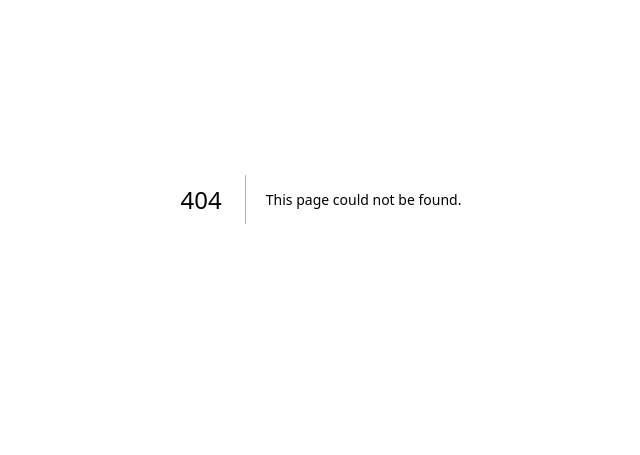
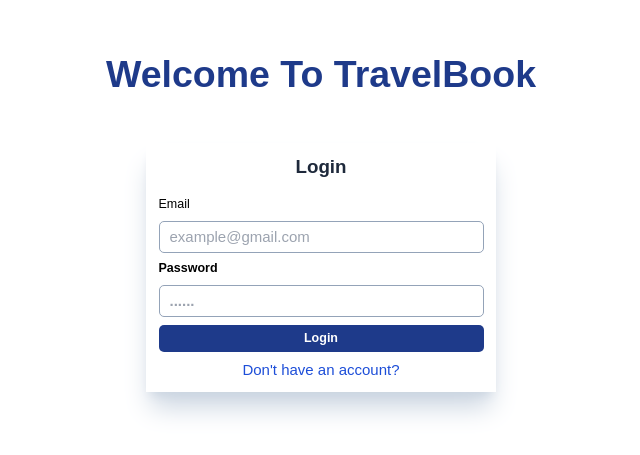
Before and after one commit to Mudassirpk/travel-app, a Next.js app: page /registeration in a window 1280 px wide. Before the commit this address had no page. Shown: the part 201-656 px from the top of the page, without its empty margins (319-959 px from the left). Built offline with nearby package versions, Linux system fonts and the light colour scheme.

Commit message:
added registeration forms

```diff
--- /dev/null
+++ b/components/Registeration/Login.tsx
@@ -0,0 +1,73 @@
+import { useState } from "react";
+
+type Props = {
+  toggleForm: Function;
+};
+
+type formType = {
+  email: string;
+  password: string;
+};
+const Login: React.FC<Props> = ({ toggleForm }) => {
+  const [loginData, setLoginData] = useState<formType>({
+    email: "",
+    password: "",
+  });
+
+  function fillLoginData(e: React.SyntheticEvent) {
+    const target = e.target as HTMLTextAreaElement;
+
+    setLoginData({ ...loginData, [target.id]: target.value });
+  }
+
+  function submitLoginForm(e: React.SyntheticEvent) {
+    e.preventDefault();
+    console.log(loginData);
+  }
+
+  return (
+    <form onSubmit={submitLoginForm} className="flex flex-col gap-3">
+      <h1 className="text-3xl mb-4 text-slate-800 font-semibold text-center">
+        Login
+      </h1>
+      <label htmlFor="email" className="text-xl flex flex-col gap-3">
+        Email
+        <input
+          required
+          onChange={fillLoginData}
+          value={loginData.email}
+          className="border border-slate-400 px-4 py-2 rounded-lg text-2xl outline-none"
+          placeholder="example@gmail.com"
+          type="email"
+          id="email"
+        />
+      </label>
+      <label
+        htmlFor="password"
+        className="text-xl font-semibold flex flex-col gap-3"
+      >
+        Password
+        <input
+          required
+          onChange={fillLoginData}
+          value={loginData.password}
+          className="text-2xl border border-slate-400 px-4 py-2 rounded-lg outline-none"
+          placeholder="......"
+          type="password"
+          id="password"
+        />
+      </label>
+      <button className="hover:bg-blue-800 text-xl px-4 py-2 rounded-lg bg-blue-900 text-white font-semibold">
+        Login
+      </button>
+      <span
+        onClick={() => toggleForm()}
+        className="text-center text-2xl hover:underline cursor-pointer text-blue-700"
+      >
+        Don&apos;t have an account?
+      </span>
+    </form>
+  );
+};
+
+export default Login;
--- /dev/null
+++ b/components/Registeration/SignUp.tsx
@@ -0,0 +1,122 @@
+import { useState } from "react";
+
+type Props = {
+  toggleForm: Function;
+};
+
+type formType = {
+  name: string;
+  email: string;
+  password: string;
+  cpassword: string;
+};
+
+const SignUp: React.FC<Props> = ({ toggleForm }) => {
+  const [isPasswordMatched, setIsPasswordMatched] = useState<boolean>(true);
+
+  const [signUPData, setSignUpData] = useState<formType>({
+    name: "",
+    email: "",
+    password: "",
+    cpassword: "",
+  });
+
+  function fillSignUpData(e: React.SyntheticEvent) {
+    const value = e.target as HTMLTextAreaElement;
+    const id = e.target as HTMLTextAreaElement;
+    setSignUpData({ ...signUPData, [id.id]: value.value });
+  }
+
+  async function submitForm(e: React.SyntheticEvent) {
+    e.preventDefault();
+    if (signUPData.password === signUPData.cpassword) {
+      setIsPasswordMatched(true)
+      const reponse = await fetch("/api/", {
+        method: "POST",
+        headers: {
+          "Content-Type": "application/josn;charset=utf-8",
+        },
+        body: JSON.stringify(signUPData),
+      });
+
+      const jsonResponse = await reponse.json();
+      console.log(jsonResponse);
+    } else {
+      setIsPasswordMatched(false);
+    }
+  }
+
+  return (
+    <form onSubmit={submitForm} className="flex flex-col gap-3">
+      <h1 className="text-3xl mb-4 text-slate-800 font-semibold text-center">
+        Sign Up
+      </h1>
+      <label htmlFor="name" className="text-xl flex flex-col gap-3">
+        Name
+        <input
+          onChange={fillSignUpData}
+          value={signUPData.name}
+          type="text"
+          id="name"
+          required
+          className="border border-slate-400 px-4 py-2 rounded-lg text-xl outline-none"
+        />
+      </label>
+
+      <label htmlFor="email" className="text-xl flex flex-col gap-3">
+        Email
+        <input
+          onChange={fillSignUpData}
+          value={signUPData.email}
+          type="email"
+          id="email"
+          required
+          className="border border-slate-400 px-4 py-2 rounded-lg text-xl outline-none"
+        />
+      </label>
+
+      <label htmlFor="password" className="text-xl flex flex-col gap-3">
+        Passord
+        <input
+          onChange={fillSignUpData}
+          value={signUPData.password}
+          type="password"
+          id="password"
+          minLength={8}
+          required
+          className="border border-slate-400 px-4 py-2 rounded-lg text-xl outline-none"
+        />
+      </label>
+
+      <label htmlFor="cpassword" className="text-xl flex flex-col gap-3">
+        <div>
+          Confirm Password{" "}
+          {!isPasswordMatched ? (
+            <span className="text-2xl text-red-500 mx-4">
+              **Passwords not matched
+            </span>
+          ) : null}
+        </div>
+        <input
+          required
+          onChange={fillSignUpData}
+          value={signUPData.cpassword}
+          type="password"
+          id="cpassword"
+          className="border border-slate-400 px-4 py-2 rounded-lg text-xl outline-none"
+        />
+      </label>
+      <button className="hover:bg-blue-800 text-xl px-4 py-2 rounded-lg bg-blue-900 text-white font-semibold">
+        Signup
+      </button>
+      <span
+        onClick={() => toggleForm()}
+        className="text-center text-xl hover:underline cursor-pointer text-blue-700"
+      >
+        Already have an account?
+      </span>
+    </form>
+  );
+};
+
+export default SignUp;
--- /dev/null
+++ b/components/Registeration/UserLogReg.tsx
@@ -0,0 +1,28 @@
+import { useState } from "react";
+import Login from "./Login";
+import SignUp from "./SignUp";
+
+const UserLogReg: React.FC = () => {
+  const [formtoggler, setFormtoggler] = useState(false);
+
+  function toggleForm() {
+    setFormtoggler(!formtoggler);
+  }
+
+  return (
+    <section className="w-full flex-col h-full flex items-center justify-center">
+      <h1 className="text-6xl font-semibold my-20 text-blue-900">
+        Welcome To TravelBook
+      </h1>
+      <div className="w-[350px] h-auto bg-white shadow-xl shadow-slate-300  px-5 py-5">
+        {formtoggler ? (
+          <SignUp toggleForm={toggleForm} />
+        ) : (
+          <Login toggleForm={toggleForm} />
+        )}
+      </div>
+    </section>
+  );
+};
+
+export default UserLogReg;
--- a/pages/api/hello.ts
+++ /dev/null
@@ -1,13 +0,0 @@
-// Next.js API route support: https://nextjs.org/docs/api-routes/introduction
-import type { NextApiRequest, NextApiResponse } from 'next'
-
-type Data = {
-  name: string
-}
-
-export default function handler(
-  req: NextApiRequest,
-  res: NextApiResponse<Data>
-) {
-  res.status(200).json({ name: 'John Doe' })
-}
--- /dev/null
+++ b/pages/api/index.tsx
@@ -0,0 +1,8 @@
+
+import { NextApiResponse } from "next";
+
+export default function handler(req:Request,res:NextApiResponse){
+    if(req.method === "POST"){
+        res.send(req.body);
+    }
+}
--- /dev/null
+++ b/pages/registeration.tsx
@@ -0,0 +1,19 @@
+import Head from 'next/head';
+
+import UserLogReg from './../components/Registeration/UserLogReg'
+
+export default function Registeration(){
+
+	return(
+	<div>
+	<Head>
+        <title>TravelBook</title>
+        <meta name="description" content="Generated by create next app" />
+    </Head>
+    <main className='w-full h-[100vh]'>
+    	<UserLogReg />
+    </main>
+    </div>
+		)
+
+}
```
